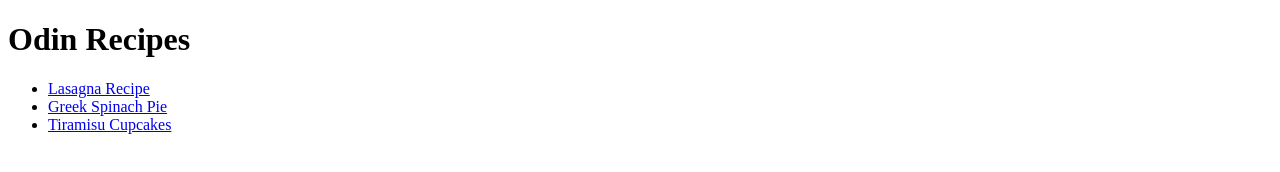
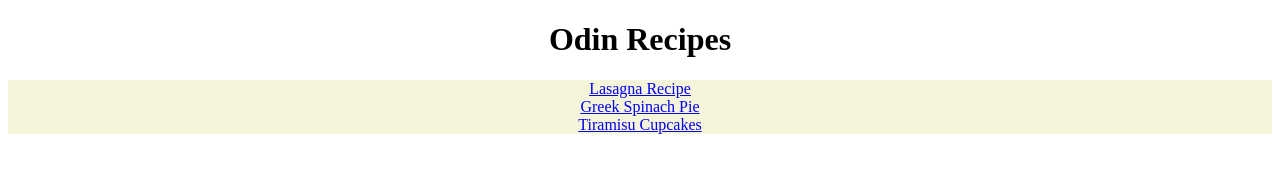
Before and after one commit to celikserkan/odin-recipes, a plain HTML site: page index.html in a window 1280 px wide. Drawn offline with Linux system fonts and the light colour scheme.

Commit message:
add style

```diff
--- a/index.html
+++ b/index.html
@@ -4,14 +4,15 @@
   <head>
     <meta charset="UTF-8" />
     <title>Odin Recipes</title>
+    <link rel="stylesheet" href="styles.css" />
   </head>
 
   <body>
     <h1>Odin Recipes</h1>
     <ul>
-      <li><a href="./recipes/lasagna.html">Lasagna Recipe</a></li>
-      <li><a href="./recipes/spanakopita.html">Greek Spinach Pie</a></li>
-      <li><a href="./recipes/tiramisucupcakes.html">Tiramisu Cupcakes</a></li>
+      <li class="lasagna"><a href="./recipes/lasagna.html">Lasagna Recipe</a></li>
+      <li class="spanakopita"><a href="./recipes/spanakopita.html">Greek Spinach Pie</a></li>
+      <li class="tiramisucupcakes"><a href="./recipes/tiramisucupcakes.html">Tiramisu Cupcakes</a></li>
     </ul>
   </body>
 </html>
--- /dev/null
+++ b/styles.css
@@ -0,0 +1,17 @@
+
+
+h1 {
+    text-align: center;
+
+
+}
+
+ul {
+    text-align:center;
+    list-style-type:none;
+    padding: 0;
+    margin: 0;
+
+    background-color:beige;
+
+}
```
